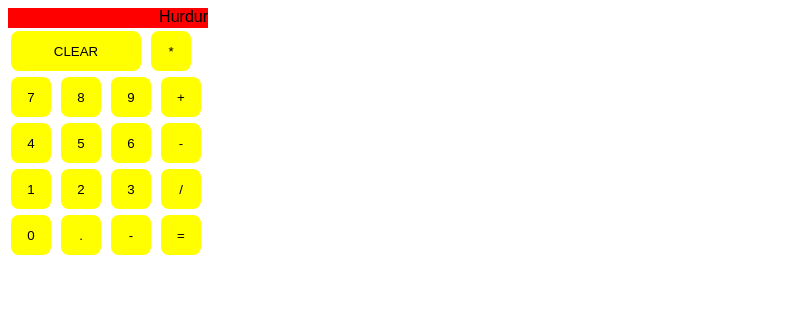
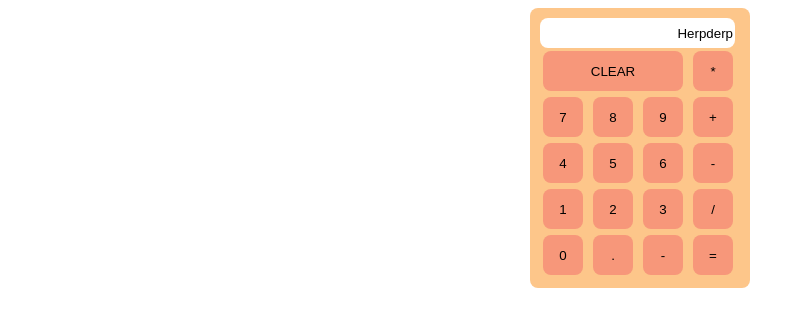
Before and after one commit to zhangoose/wics-calc, a plain HTML site: page index.html in a window 1280 px wide. Shown: the whole page, without its empty margins (0-805 px from the left). Drawn offline with nearby package versions, Linux system fonts and the light colour scheme.

Commit message:
added more week2 things, prettified the calculator

```diff
--- a/index.html
+++ b/index.html
@@ -2,18 +2,13 @@
 	<head>
 		<title>Calculator</title>
 		<link rel="stylesheet" type="text/css" href="style.css">
-		<script src="script.js"></script>
-		<script src="http://code.jquery.com/jquery-1.11.0.min.js"></script>
-		<script src="http://code.jquery.com/jquery-migrate-1.2.1.min.js"></script>
 	</head>
 	<body>
-		<div class="result">
-			<p>Hurdur</p>
-		</div>
+		<div id="board">
+			<input type="text" class="result" value="Herpderp"></input>
 			<div class="row head">
 				<button class="clear" value="clear" >CLEAR</button>
 				<button class="mult" value="mult" >*</button>
-
 			</div>
 			<div class="row bot">
 				<button class="number" value="7" >7</button>
@@ -43,7 +38,11 @@
 				<button class="neg" value="neg" >-</button>
 				<button class="equals" value="equals" >=</button>
 			</div>
+		</div>
 
+	<script src="script.js"></script>
+		<script src="http://code.jquery.com/jquery-1.11.0.min.js"></script>
+		<script src="http://code.jquery.com/jquery-migrate-1.2.1.min.js"></script>
 
 	</body>
 </html>
--- a/script.js
+++ b/script.js
@@ -1,8 +1,7 @@
 var sum = 0;
 var displayText = "";
 
-/*
-$( "buton" ).each(function( index ) {
-		console.log( index + ": " + $( this ).text() );
+
+$("buton").each(function(index) {
+		console.log( index + ": " + $(this).text() );
 });
-*/
--- a/style.css
+++ b/style.css
@@ -1,21 +1,34 @@
-
-p{
+input{
 	font-family:Arial;
 	text-align:right;
 }
 button{
-	background-color:yellow;
+	background-color:#F7977A;
 	height: 40px;
 	width: 40px;
 	border:none;
 	border-radius: 8px;
 	margin:3px;
 }
+button:hover{
+	background-color:white;
+}
 .clear{
-	width: 130px;
+	width: 140px;
 }
 .result{
-	background-color:red;
-	width: 200px;
-	height:20px;
+	background-color:white;
+	border:none;
+	border-radius:8px;
+	width: 195px;
+	height:30px;
+
 }
+#board{
+	background-color:#FDC68A;
+	padding:10px;
+	width:200px;
+	height:260px;
+	margin: 0 auto;
+	border-radius:8px;
+}
```
Also changed, not shown: exercises/week2_ex1/index.html (added, +11 -0 lines), exercises/week2_ex1/style.css (added, +16 -0 lines), 1 other file. Lines whose indentation alone changed are shown as unchanged.
